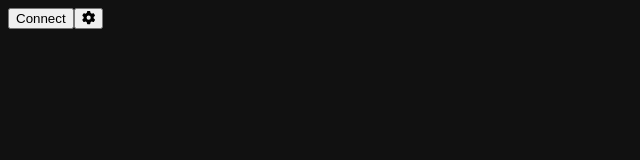
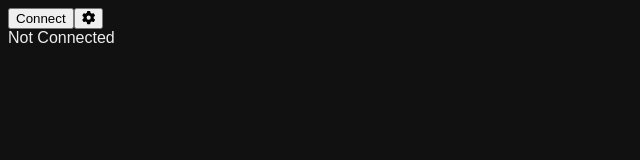
Before and after one commit to AlphaSheep/smartcube-3style, a React (Vite) app: page / in a window 1280 px wide. Shown: the top 160 px of the page, without its empty margins (0-640 px from the left). Built offline with nearby package versions, Linux system fonts and the light colour scheme.

Commit message:
Add not connected message and timer component to home view

```diff
--- a/src/App.tsx
+++ b/src/App.tsx
@@ -4,27 +4,31 @@ import { faGear } from '@fortawesome/free-solid-svg-icons';
 
 import ConnectionStatusButton from './components/connection-status';
 import Settings from './components/settings';
+import Timer from './components/timer';
+import NotConnectedMessage from './components/not-connected-message';
+
+
+import './lib/cube/cube';
+import { useAppSelector } from './hooks';
+import { selectIsConnected } from './state/connection';
 
 export default function App() {
   const [showSettings, setShowSettings] = useState(false);
+  const isConnected = useAppSelector(selectIsConnected);
 
   return <>
-    <div className="container">
-      <div className="settings">
+    <div className="header">
       <ConnectionStatusButton />
 
       <button onClick={()=>{setShowSettings(!showSettings)}}>
         <FontAwesomeIcon icon={faGear} />
       </button>
-
     </div>
 
-      {showSettings ?
-        <Settings />
-      :
-        <></>
-      }
-
+    <div className="container">
+      {showSettings ? <Settings /> : null}
+      {!isConnected && !showSettings ? <NotConnectedMessage /> : null}
+      {isConnected && !showSettings ? <Timer prompt={"AB"} saveTime={undefined} /> : null}
     </div>
   </>
 
--- /dev/null
+++ b/src/components/not-connected-message.tsx
@@ -0,0 +1,5 @@
+import React from "react";
+
+export default function NotConnectedMessage() {
+  return <div>Not Connected</div>
+}
--- a/src/components/timer.tsx
+++ b/src/components/timer.tsx
@@ -2,7 +2,7 @@ import React, {useState, useEffect} from "react";
 
 export default function Timer({prompt, saveTime}) {
   const [startTime, setStart] = useState(0);
-  const [time, setTime] = useState(undefined);
+  const [time, setTime] = useState(0);
 
   const [isRunning, setRunning] = useState(false);
   const [isArmed, setArmed] = useState(false);
@@ -41,7 +41,7 @@ export default function Timer({prompt, saveTime}) {
         onClick();
       } else {
         setArmed(true);
-        setTime(undefined)
+        setTime(0)
       }
     }
   }
```
Lines whose indentation alone changed are shown as unchanged.
